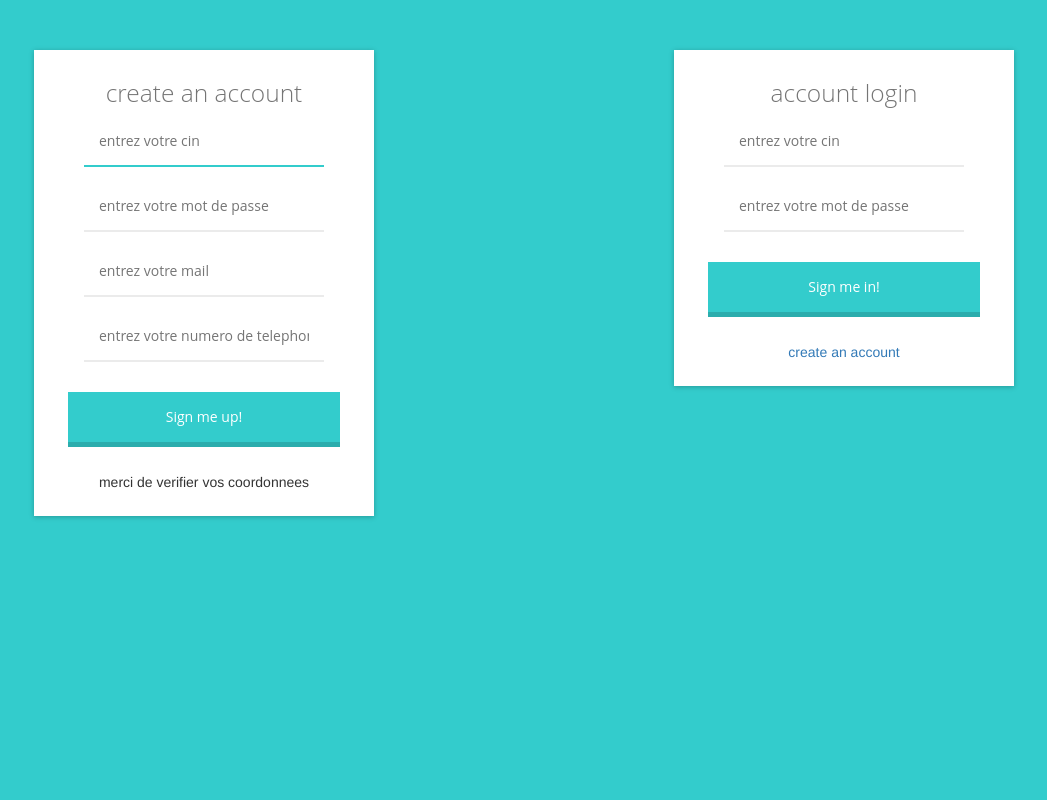
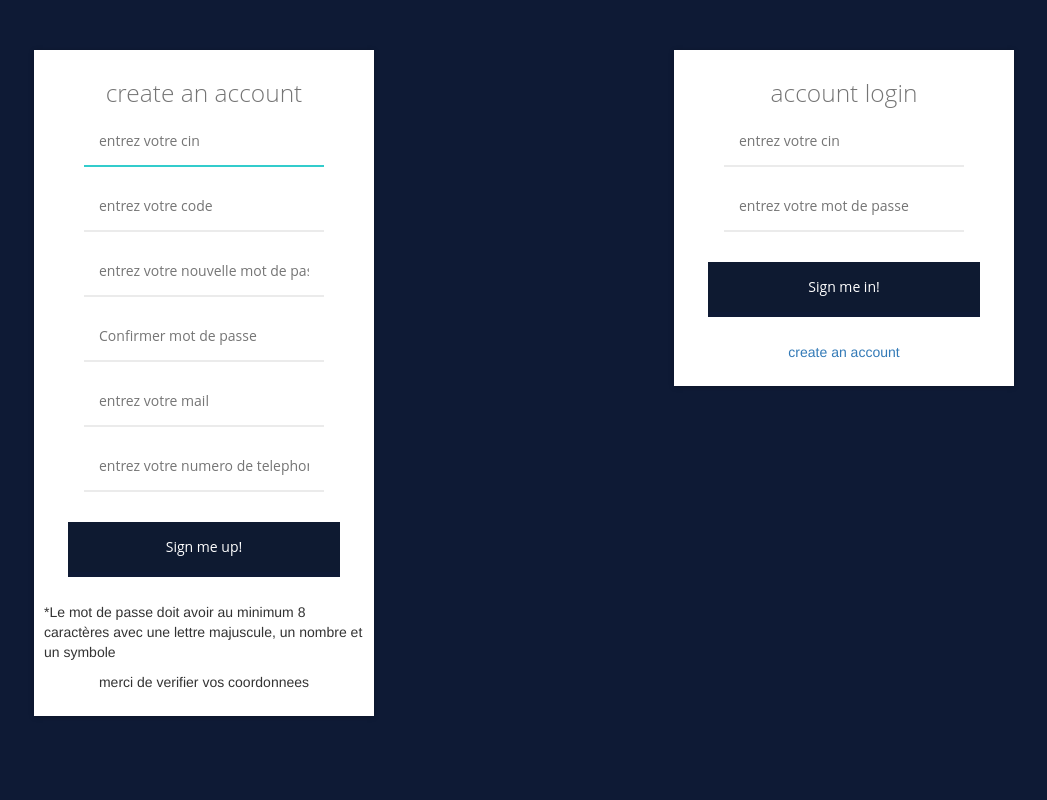
Before and after one commit to AhmedBenyahia/NITDAY_CH_DEV_18, a PHP site: page /view/acceuil.php in a window 1280 px wide. Shown: the whole page, without its empty margins (116-1163 px from the left). Run offline with PHP 8.4, Linux system fonts and the light colour scheme; some libraries are stand-ins or nearby versions.

Commit message:
addJS to login

```diff
--- a/view/CSS/test.css
+++ b/view/CSS/test.css
@@ -1,13 +1,13 @@
 ::selection {
-    background-color: #b5e2e7;
+    background-color: #0e1a31;
 }
 
 ::-moz-selection {
-    background-color: #8ac7d8;
+    background-color: #0e1aaf;
 }
 
 body {
-    background: #3CC;
+    background: #0e1a35;
 }
 
 .container {
@@ -68,17 +68,17 @@ h1, input {
     display: block;
     margin: 30px auto 30px;
     color: white;
-    background-color: #3CC;
+    background-color: #0e1a31;
     border: none;
-    -webkit-box-shadow: 0 5px 0 #2CADAD;
-    -moz-box-shadow: 0 5px 0 #2CADAD;
-    box-shadow: 0 5px 0 #2CADAD;
+    -webkit-box-shadow: 0 5px 0 #0e1a35;
+    -moz-box-shadow: 0 5px 0 #0e1a35;
+    box-shadow: 0 5px 0 #0e1a35;
 }
 .inputButton:hover {
     top: 2px;
-    -webkit-box-shadow: 0 3px 0 #2CADAD;
-    -moz-box-shadow: 0 3px 0 #2CADAD;
-    box-shadow: 0 3px 0 #2CADAD;
+    -webkit-box-shadow: 0 3px 0 #0e1a35;
+    -moz-box-shadow: 0 3px 0 #0e1a35;
+    box-shadow: 0 3px 0 #0e1a35;
 }
 .inputButton:active {
     top: 5px;
--- a/view/acceuil.php
+++ b/view/acceuil.php
@@ -1,6 +1,7 @@
 <link href="//maxcdn.bootstrapcdn.com/bootstrap/3.3.0/css/bootstrap.min.css" rel="stylesheet" id="bootstrap-css">
 <script src="//maxcdn.bootstrapcdn.com/bootstrap/3.3.0/js/bootstrap.min.js"></script>
 <script src="//code.jquery.com/jquery-1.11.1.min.js"></script>
+<script src="js/test.js"></script>
 <!------ Include the above in your HEAD tag ---------->
 <link rel="stylesheet" href="CSS/test.css"
 <div class="container">
@@ -9,11 +10,14 @@
             <form id="signup" method="post" action="../includes/inscriptionNew.php">
                 <h1>create an account</h1>
                 <input name="cin" type="text" placeholder="entrez votre cin" pattern="^[\w]{3,16}$" autofocus="autofocus" required="required" class="input pass"/>
-                <input name="passwd" type="password" placeholder="entrez votre mot de passe" required="required" class="input pass"/>
+                <input name="code" type="password" placeholder="entrez votre code " required="required" class="input pass"/>
+
+                <input name="passwd" id="passwd" type="password" placeholder="entrez votre nouvelle mot de passe" required="required" class="input pass" pattern="^(?=.*[A-Za-z])(?=.*\d)(?=.*[$@$!%*#?&])[A-Za-z\d$@$!%*#?&]{8,}$"/>
+                <input name="Cpasswd" id="Cpasswd" type="password" placeholder="Confirmer mot de passe" required="required" class="input pass"/>
                 <input name="email" type="email" placeholder="entrez votre mail" required="required" class="input pass"/>
                 <input name="numTel" type="tel" placeholder="entrez votre numero de telephone" class="input pass"/>
-                <input type="submit" value="Sign me up!" class="inputButton"/>
-
+                <input id="submit1" type="submit" value="Sign me up!" class="inputButton"/>
+                <p>*Le mot de passe doit avoir au minimum 8 caractères avec une lettre majuscule, un nombre et un symbole</p>
                 <div class="text-center">
                    <?php
                    if(!isset($verif)) {
--- /dev/null
+++ b/view/js/test.js
@@ -0,0 +1,27 @@
+
+
+
+$(document).ready(function(){
+    $("#submit1").click(function () {
+        //alert("sd");
+        verifForm();
+    })
+});
+
+
+function verifForm() {
+
+
+    var passwd = $("#passwd");
+    var passwdC = $("#Cpasswd").val();
+
+    if(passwd.val() !== passwdC){
+        passwd.css("background-color","#ff3333");
+        alert("error");
+        $("form").submit(function(e){
+            e.preventDefault();
+        });
+    }
+
+
+}
```
